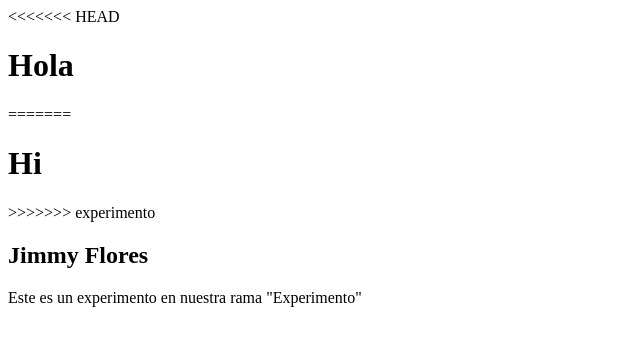
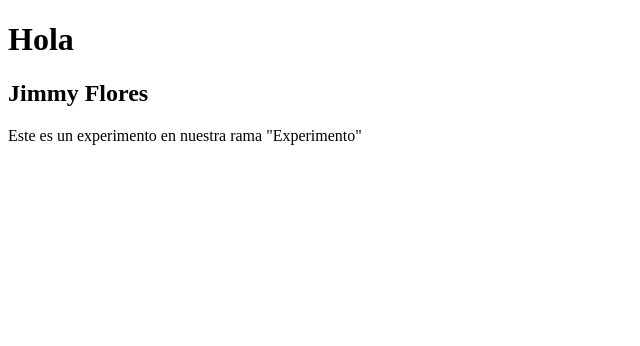
Before and after one commit to jimmyflores54/Git, a plain HTML site: page index.html in a window 1280 px wide. Shown: the whole page, without its empty margins (0-640 px from the left). Drawn offline with Linux system fonts and the light colour scheme.

Commit message:
PROBANDO AHORA SI

```diff
--- a/index.html
+++ b/index.html
@@ -7,11 +7,7 @@
 </head>
 <body>
     <header>
-<<<<<<< HEAD
         <h1>Hola</h1>
-=======
-        <h1>Hi</h1>
->>>>>>> experimento
     </header>
     <div class="container">
         <h2>Jimmy Flores</h2>
```
